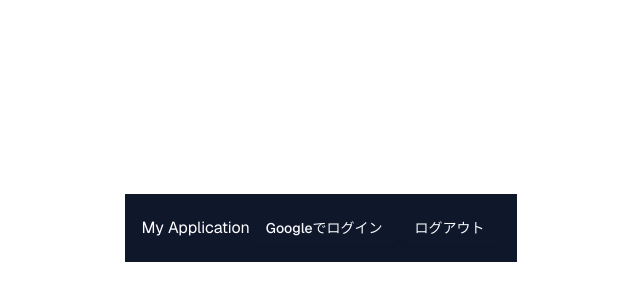
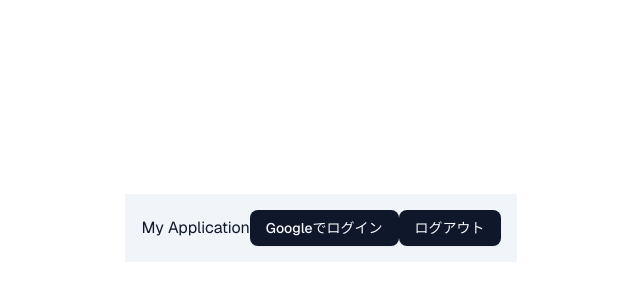
Before and after one commit to kouzaki496/typing-app, a Next.js app: page / in a window 1280 px wide. Shown: the part 172-472 px from the top of the page, without its empty margins (319-959 px from the left). Built offline with nearby package versions, Linux system fonts and the light colour scheme; no server answers.

Commit message:
色の変更

```diff
--- a/src/app/components/ui/Header/Header.tsx
+++ b/src/app/components/ui/Header/Header.tsx
@@ -5,7 +5,7 @@ import { useAuth } from '@/app/hooks/useAuth';
 const Header = () => {
   const { signIn, signOut } = useAuth();
   return (
-    <header className="bg-primary text-white p-4">
+    <header className="bg-secondary text-primary p-4">
       <div className="container mx-auto flex justify-between items-center">
         <h1>My Application</h1>
         <Button onClick={signIn}>Googleでログイン</Button>
```
